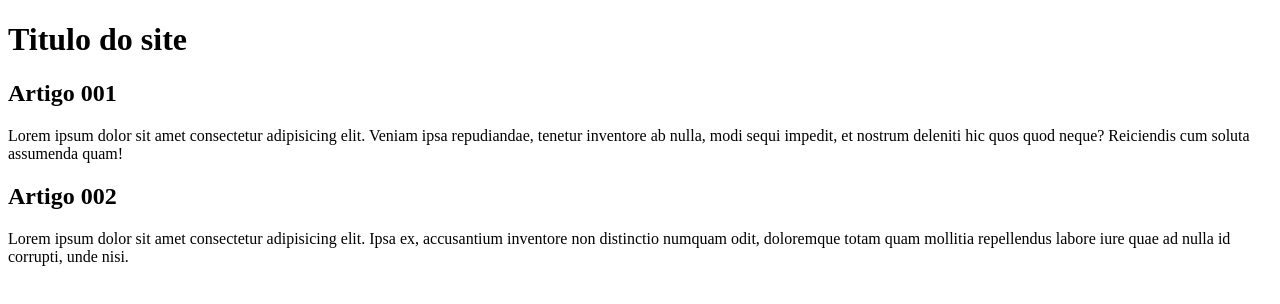
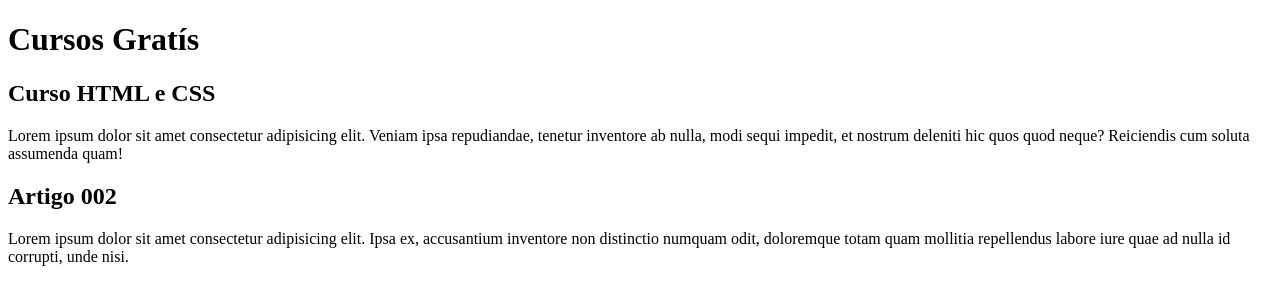
Before and after one commit to almeidaneves/projecto-site, a plain HTML site: page index.html in a window 1280 px wide. Drawn offline with Linux system fonts and the light colour scheme.

Commit message:
update index of conteudo

```diff
--- a/index.html
+++ b/index.html
@@ -8,10 +8,10 @@
 <body>
     <main>
         <header>
-            <h1>Titulo do site</h1>
+            <h1>Cursos Gratís</h1>
         </header>
         <article>
-            <h2>Artigo 001</h2>
+            <h2>Curso HTML e CSS</h2>
             <p>Lorem ipsum dolor sit amet consectetur adipisicing elit. Veniam ipsa repudiandae, tenetur inventore ab nulla, modi sequi impedit, et nostrum deleniti hic quos quod neque? Reiciendis cum soluta assumenda quam!</p>
         </article>
         <article>
```
